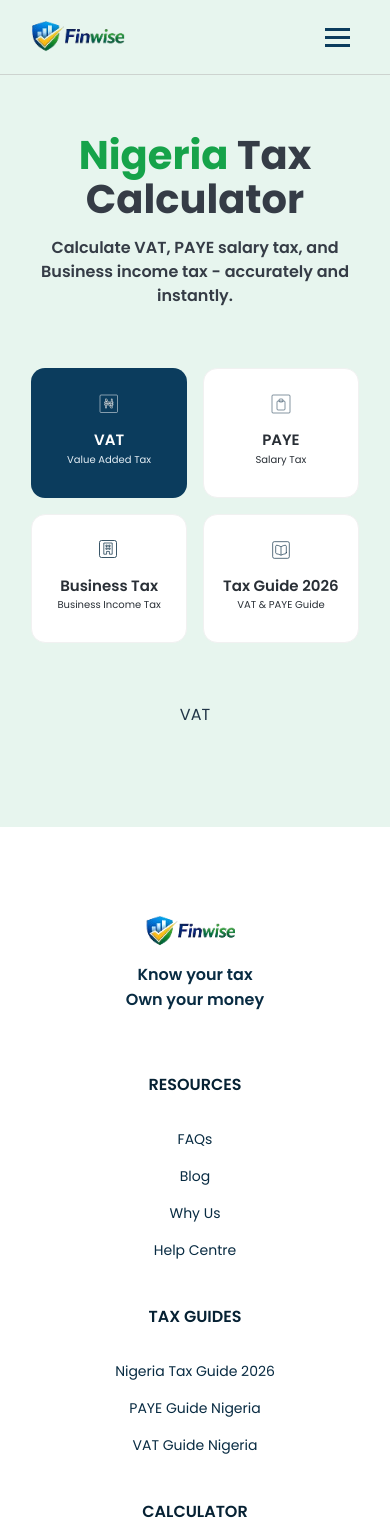
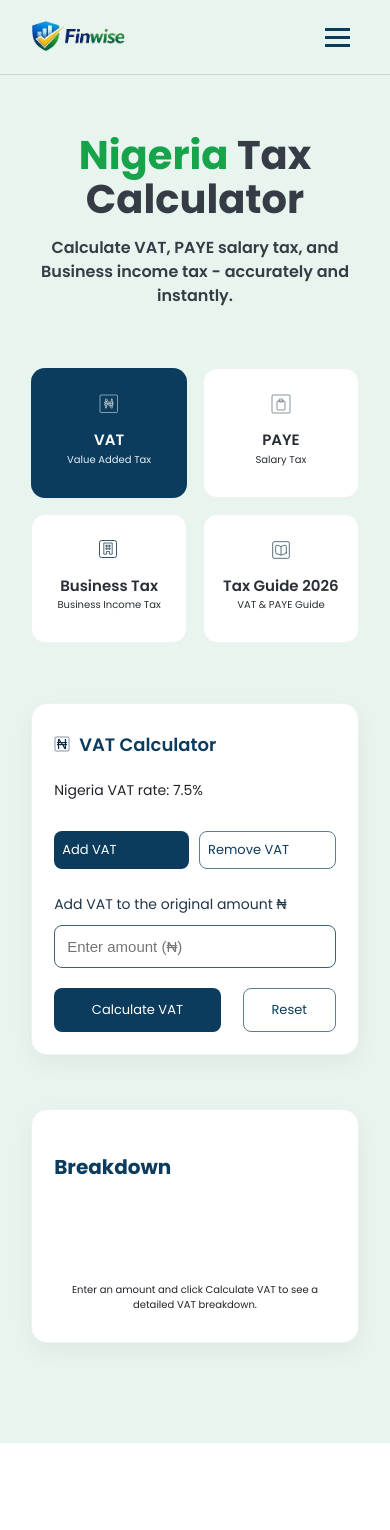
Before and after one commit to Favy-12-code/finwise-tax, a React (Vite) app: page /calculator/vat in a window 390 px wide. Shown: the top 1530 px of the page. Built offline with nearby package versions, Linux system fonts and the light colour scheme.

Commit message:
Updated calculator UI and features

```diff
--- a/src/App.jsx
+++ b/src/App.jsx
@@ -17,10 +17,12 @@ import Business from "./calculators/Business";
 import Guide from "./calculators/Guide"
 import PAYE from "./calculators/PAYE";
 import CalculatorIntro from "./calculators/CalculatorIntro";
+import ScrollToTop from "./components/ScrollToTop";
 
 function App() {
   return (
     <Router>
+      <ScrollToTop />
       <Header />
 
       <Routes>
--- a/src/calculators/VAT.jsx
+++ b/src/calculators/VAT.jsx
@@ -1,9 +1,214 @@
-import React from 'react'
+import React, { useState, useEffect } from "react";
+import '../styles/calculator.css'
 
 const VAT = () => {
+
+  const [mode, setMode] = useState("add");
+  const [amount, setAmount] = useState("");
+  const [vat, setVat] = useState(null);
+  const [original, setOriginal] = useState(null);
+  const [error, setError] = useState("");
+
+  const VAT_RATE = 0.075;
+
+  useEffect(() => {
+    const savedData = JSON.parse(localStorage.getItem("vatData"));
+
+    if (savedData) {
+      setAmount(savedData.amount);
+      setVat(savedData.vat);
+      setOriginal(savedData.original);
+      setMode(savedData.mode);
+    }
+  }, []);
+
+  const calculateVAT = () => {
+
+    if (!amount || amount <= 0) {
+      setError("Please enter a valid amount.");
+      return;
+    }
+
+    setError("");
+
+    const value = parseFloat(amount);
+
+    let vatAmount;
+    let originalAmount;
+
+    if (mode === "add") {
+
+      vatAmount = value * VAT_RATE;
+      originalAmount = value;
+
+    } else {
+
+      originalAmount = value / (1 + VAT_RATE);
+      vatAmount = value - originalAmount;
+
+    }
+
+    setVat(vatAmount);
+    setOriginal(originalAmount);
+
+    localStorage.setItem(
+      "vatData",
+      JSON.stringify({
+        amount: value,
+        vat: vatAmount,
+        original: originalAmount,
+        mode: mode
+      })
+    );
+  };
+
+  const resetForm = () => {
+    setAmount("");
+    setVat(null);
+    setOriginal(null);
+    setError("");
+    localStorage.removeItem("vatData");
+  };
+
   return (
-    <div>VAT</div>
-  )
-}
+    <div className="vat-container">
 
-export default VAT
+      <div className="vat-form">
+
+        <div className="vat-header">
+          <div className="vat-first">
+            <span>
+              <svg width='30' height="30" viewBox='0 0 40 40'>
+                <rect x="2" y="2" width='28' height="28" rx="2" stroke='#082B42' strokeWidth='1' fill='none' />
+                <text x='40%' y='65%' textAnchor='middle' fontSize='29' fill='#082B42'>₦</text>
+              </svg>
+            </span>
+            <h2>VAT Calculator</h2>
+          </div>
+          <p>Nigeria VAT rate: 7.5%</p>
+        </div>
+
+        <div className="vat-mode">
+          <button
+            className={mode === "add" ? "active" : ""}
+            onClick={() => setMode("add")}
+          >
+            Add VAT
+          </button>
+
+          <button
+            className={mode === "remove" ? "active" : ""}
+            onClick={() => setMode("remove")}
+          >
+            Remove VAT
+          </button>
+        </div>
+
+        <p>
+          {mode === "add"
+            ? "Add VAT to the original amount ₦"
+            : "Remove VAT from the total amount ₦"}
+        </p>
+
+        <input
+          type="number"
+          placeholder="Enter amount (₦)"
+          value={amount}
+          onChange={(e) => setAmount(e.target.value)}
+        />
+
+        {error && <p className="error">{error}</p>}
+
+        <div className="vat-buttons">
+          <button onClick={calculateVAT}>Calculate VAT</button>
+          <button onClick={resetForm}>Reset</button>
+        </div>
+
+      </div>
+
+
+      <div className="vat-result">
+
+        <h3>Breakdown</h3>
+
+        {vat !== null ? (
+
+          <div>
+
+            <p>
+              <strong className="strng">Original Amount: </strong>
+              ₦{original.toLocaleString(undefined,{maximumFractionDigits:2})}
+            </p>
+
+            <p>
+              <strong className="strng">VAT Rate: </strong> 7.5%
+            </p>
+
+            <p>
+              <strong className="strng">VAT Value: </strong>
+              ₦{vat.toLocaleString(undefined,{maximumFractionDigits:2})}
+            </p>
+
+            {mode === "remove" && (
+              <p>
+                <strong className="strng">VAT Inclusive Amount: </strong>
+                ₦{Number(amount).toLocaleString()}
+              </p>
+            )}
+
+            <div className="vat-explanation">
+
+              <h4>Explanation</h4>
+
+              <p>
+                Nigeria applies a standard <strong>7.5% Value Added Tax (VAT) </strong>
+                on most goods and services.
+              </p>
+
+              {mode === "add" ? (
+                <p>
+                  If a business sells goods worth
+                  <strong> ₦{original.toLocaleString()}</strong>,
+                  the VAT charged will be
+                  <strong> ₦{vat.toLocaleString()}</strong>.
+                  This VAT is collected from the customer and later
+                  remitted to the government.
+                </p>
+              ) : (
+                <p>
+                  The amount you entered already includes VAT.
+                  After removing the 7.5% VAT portion,
+                  the original price of the goods or service is
+                  <strong> ₦{original.toLocaleString()}</strong>.
+                </p>
+              )}
+
+              <p>
+                Businesses do not keep VAT. They collect it
+                on behalf of the government and remit the
+                difference between VAT collected and VAT already paid
+                on purchases.
+              </p>
+
+            </div>
+
+          </div>
+
+        ) : (
+
+         <p className="empty"
+
+          >
+            Enter an amount and click Calculate VAT
+            to see a detailed VAT breakdown.
+          </p>
+
+        )}
+
+      </div>
+
+    </div>
+  );
+};
+
+export default VAT;
--- /dev/null
+++ b/src/components/ScrollToTop.jsx
@@ -0,0 +1,12 @@
+import { useEffect } from "react";
+import { useLocation } from "react-router-dom";
+
+export default function ScrollToTop() {
+  const { pathname } = useLocation();
+
+  useEffect(() => {
+    window.scrollTo(0, 0);
+  }, [pathname]);
+
+  return null;
+}
--- a/src/styles/FAQsection.css
+++ b/src/styles/FAQsection.css
@@ -86,12 +86,9 @@
     width:100%;
   }
 
-  .faq-card .faq-question:nth-child(5) {
-    margin-bottom: 100px;
+  .faq-columns{
+    gap: 3.3vh;
   }
-  .faq-col.right{
-  margin-top:1vh;
-}
 }
 
 @media (max-width: 360px) {
--- a/src/styles/calculator.css
+++ b/src/styles/calculator.css
@@ -178,3 +178,239 @@
     font-size: 10px;
   }
 }
+
+.vat-container{
+  display:grid;
+  grid-template-columns:1fr 1fr;
+  gap: 54px;
+  margin-top:40px;
+  font-family: 'Poppins', sans-serif;
+}
+
+.vat-form,
+.vat-result{
+  background:white;
+  border-radius:16px;
+  padding:30px;
+  box-shadow:0 8px 24px rgba(0,0,0,0.05);
+  border:1px solid #f1f1f1;
+}
+
+
+.vat-header{
+  display:flex;
+  flex-direction:column;
+  align-items:flex-start;
+  margin-bottom:20px;
+}
+
+.vat-first{
+  display:flex;
+  align-items:center;
+  gap:5px;
+  margin-bottom:17px;
+}
+
+.vat-first svg{
+  margin-top: 10px;
+  width:20px;
+  height:20px;
+}
+
+.vat-first h2{
+  font-size:20px;
+  font-weight:600;
+  color:#0B3C5D;
+  margin:0;
+}
+
+.vat-header p{
+  font-size:14px;
+  color:#20242A;
+  margin:0;
+}
+
+.vat-mode{
+  display:flex;
+  gap:10px;
+  margin-top:20px;
+  margin-bottom:15px;
+}
+
+.vat-mode button{
+  flex:1;
+  padding:10px;
+  border-radius:8px;
+  background: transparent;
+  border: 1px solid #5C7C92;
+  color: #0B3C5D;
+  cursor:pointer;
+  font-size:14px;
+  text-align:left;
+  transition:0.2s;
+  font-weight: 400;
+  margin-bottom: 10px;
+}
+
+.vat-mode button:hover{
+  background:#f0f4f7;
+}
+
+.vat-mode button.active{
+  background:#0B3C5D;
+  color:white;
+  border:none;
+}
+button:focus{
+  outline: none;
+}
+
+button:active{
+  outline: none;
+}
+
+.vat-form p{
+  text-align:left;
+  font-size:14px;
+  margin-bottom:10px;
+}
+
+
+.vat-form input{
+  width:100%;
+  padding:12px;
+  border-radius:8px;
+  border:1px solid #3C637D;
+  font-size:15px;
+  margin-bottom:10px;
+}
+
+.vat-form input:focus{
+  outline:none;
+  border-color:#082B42;
+}
+
+.error{
+  color:red;
+  font-size:13px;
+  margin-bottom:10px;
+}
+
+
+.vat-buttons{
+  display:flex;
+  gap:22px;
+  margin-top:10px;
+}
+
+.vat-buttons button{
+  flex:1;
+  border-radius:8px;
+  border:none;
+  cursor:pointer;
+  font-size:14px;
+  transition:0.2s;
+  font-weight: 400;
+}
+
+.vat-buttons button:first-child{
+  background:#0B3C5D;
+  color:white;
+  padding:12px;
+  flex:2;
+}
+
+.vat-buttons button:first-child:hover{
+  background:#061e2f;
+}
+
+.vat-buttons button:last-child{
+  background: transparent;
+  border: 1px solid #5C7C92;
+  color: #0B3C5D;
+  flex:1;
+}
+
+.vat-buttons button:last-child:hover{
+  background:#e6e6e6;
+}
+
+
+.vat-result h3{
+  font-size:20px;
+  margin-bottom:18px;
+  text-align: left;
+  color: #0B3C5D;
+}
+
+.vat-result p{
+  font-size:15px;
+  margin-bottom:8px;
+  text-align: left;
+  color: #20242A;
+  font-weight: 400;
+}
+
+.strng {
+  font-weight: 500;
+}
+
+
+.vat-result .empty {
+  margin-top: 100px;
+  font-size: 10px;
+  text-align:center;
+}
+
+.vat-explanation{
+  margin-top:20px;
+  padding:18px;
+  background:#f8fafc;
+  border-radius:10px;
+  border-left:4px solid #082B42;
+  text-align: left;
+}
+
+.vat-explanation h4{
+  margin-bottom:8px;
+  font-size:16px;
+  color:#0B3C5D;
+}
+
+.vat-explanation p{
+  font-size:14px;
+  line-height:1.6;
+  color: #20242A;
+}
+
+
+@media (max-width:900px){
+
+  .vat-container{
+    grid-template-columns:1fr;
+  }
+
+}
+
+@media (max-width:600px){
+
+  .vat-form,
+  .vat-result{
+    padding:22px;
+  }
+
+  .vat-first h2{
+    font-size:18px;
+  }
+
+  .vat-mode button{
+    font-size:13px;
+    padding:8px;
+  }
+
+  .vat-buttons button{
+    font-size:13px;
+    padding:10px;
+  }
+
+}
```
